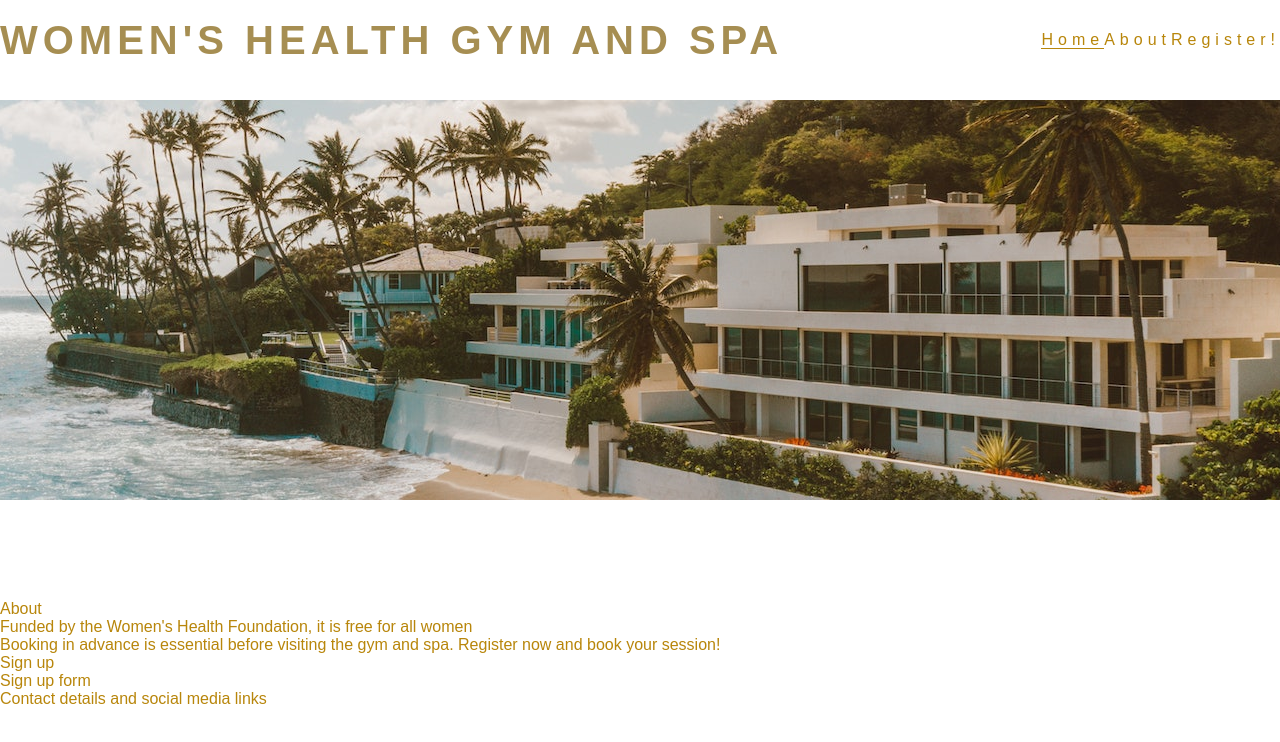
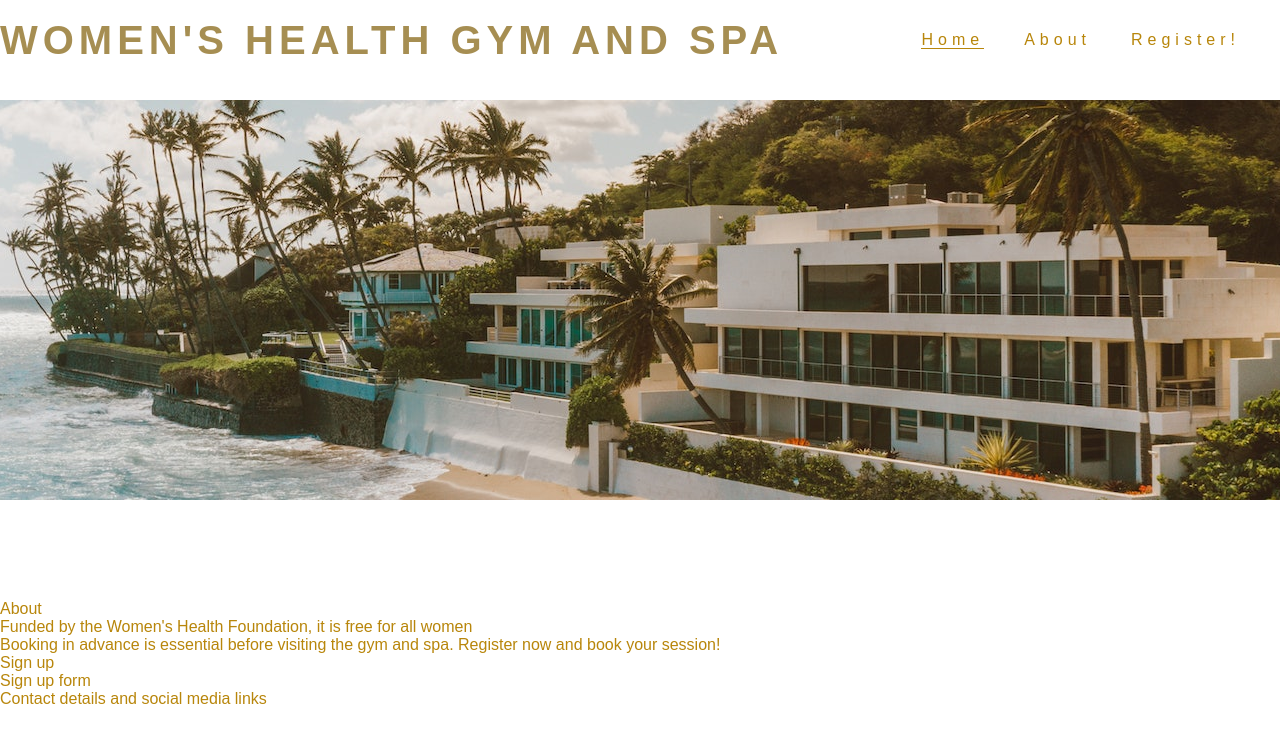
Before and after one commit to Tina-Kargbo/wh-gym-spa, a plain HTML site: page index.html in a window 1280 px wide. Drawn offline with Linux system fonts and the light colour scheme.

Commit message:
corrrect menu margin list

```diff
--- a/assets/css/style.css
+++ b/assets/css/style.css
@@ -40,7 +40,7 @@ h1, h2 {
 #menu li {
     float: right;
     list-style-type: none;
-    margin-right; 40px
+    margin-right: 40px;
 }
 
 #menu a {
```
